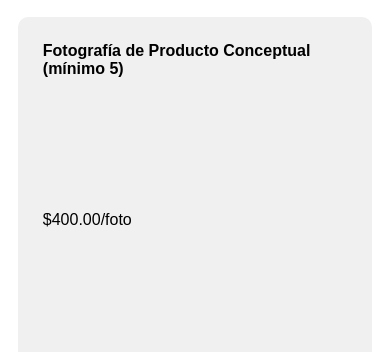
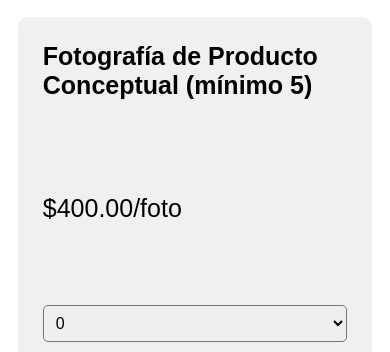
Before and after one commit to Marshgend/TestCS, a plain HTML site: page index.html in a window 390 px wide. Shown: the part 123-475 px from the top of the page. Drawn offline with Linux system fonts and the light colour scheme.

Commit message:
Update index.html

```diff
--- a/index.html
+++ b/index.html
@@ -133,7 +133,7 @@
 
             .servicio {
                 width: 100%; /* Una tarjeta por fila en pantallas pequeñas */
-                height: 400px;
+                height: 350px;
             }
 
             #resumen-compra {
@@ -141,7 +141,7 @@
             }
 
             .servicio h3, .servicio p, button {
-                font-size: 16px; /* Tamaño de fuente ajustado para elementos en pantallas pequeñas */
+                font-size: 25px; /* Tamaño de fuente ajustado para elementos en pantallas pequeñas */
             }
 
             button {
```
